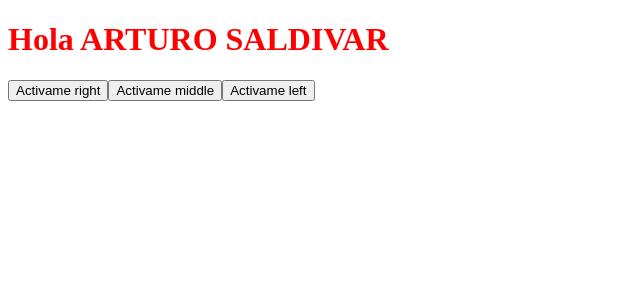
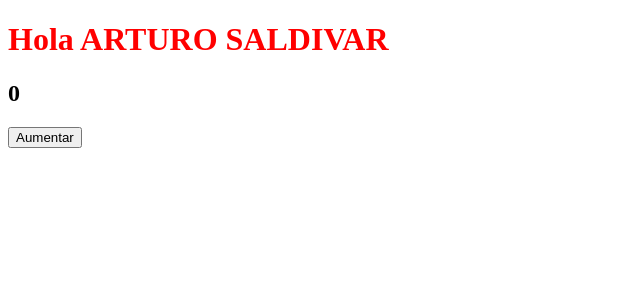
Before and after one commit to DamonBalam/mi-primer-vue, a Vue app: page / in a window 1280 px wide. Shown: the top 300 px of the page, without its empty margins (0-640 px from the left). Built offline with nearby package versions, Linux system fonts and the light colour scheme.

Commit message:
Implementación y uso de ref

```diff
--- a/src/App.vue
+++ b/src/App.vue
@@ -1,19 +1,21 @@
 <script setup>
+import {ref } from 'vue'
+
 const name = "Arturo Saldivar";
-
+const counter = ref(0);
 
 // método
-const handleClick = (message) => {
-  console.log(message);
+const increment = () => {
+  console.log('aumentar contador');
+  counter.value++;
 }
 
 </script>
 
 <template>
 <h1>Hola {{ name.toUpperCase() }}</h1>
-<button @click.right="handleClick('Texto Right')">Activame right</button>
-<button @click.middle="handleClick('Texto Middle')">Activame middle</button>
-<button @click="handleClick('Texto Left')">Activame left</button>
+<h2>{{ counter }}</h2>
+<button @click="increment">Aumentar</button>
 </template>
 
 <style scoped>
```
